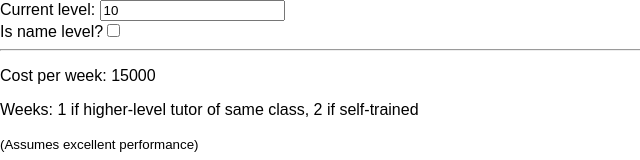
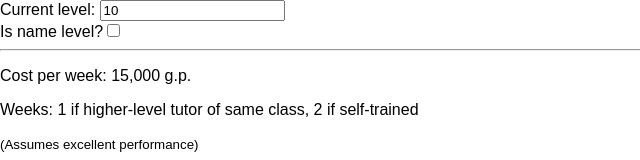
Before and after one commit to TrueWill/adnd-xp-training, a React (Create React App) app: page / in a window 1280 px wide. Shown: the top 160 px of the page, without its empty margins (0-640 px from the left). Built offline with nearby package versions, Linux system fonts and the light colour scheme.

Commit message:
Add thousands separator to number

```diff
--- a/src/App.js
+++ b/src/App.js
@@ -40,7 +40,10 @@ class App extends Component {
           <Class value={baseClass} onChange={this.handleClassChange} />
         )}
         <hr />
-        <p>Cost per week: {calculator(this.state).costPerWeek}</p>
+        <p>
+          Cost per week: {calculator(this.state).costPerWeek.toLocaleString()}{' '}
+          g.p.
+        </p>
         <p>
           Weeks:
           {isNameLevel
```
